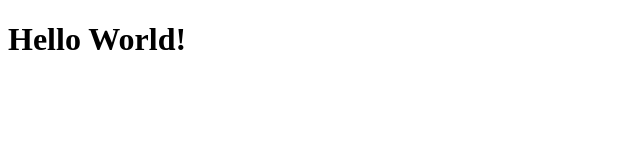
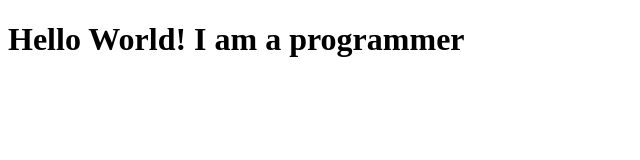
Before and after one commit to Rudam26/coursera-test, a plain HTML site: page site/index.html in a window 1280 px wide. Shown: the whole page, without its empty margins (0-640 px from the left). Drawn offline with Linux system fonts and the light colour scheme.

Commit message:
Small addition to our page content

```diff
--- a/site/index.html
+++ b/site/index.html
@@ -6,6 +6,6 @@
     <title>Hello WOrld!</title>
 </head>
 <body>
-    <h1>Hello World!</h1>
+    <h1>Hello World! I am  a programmer </h1>
 </body>
 </html>
```
